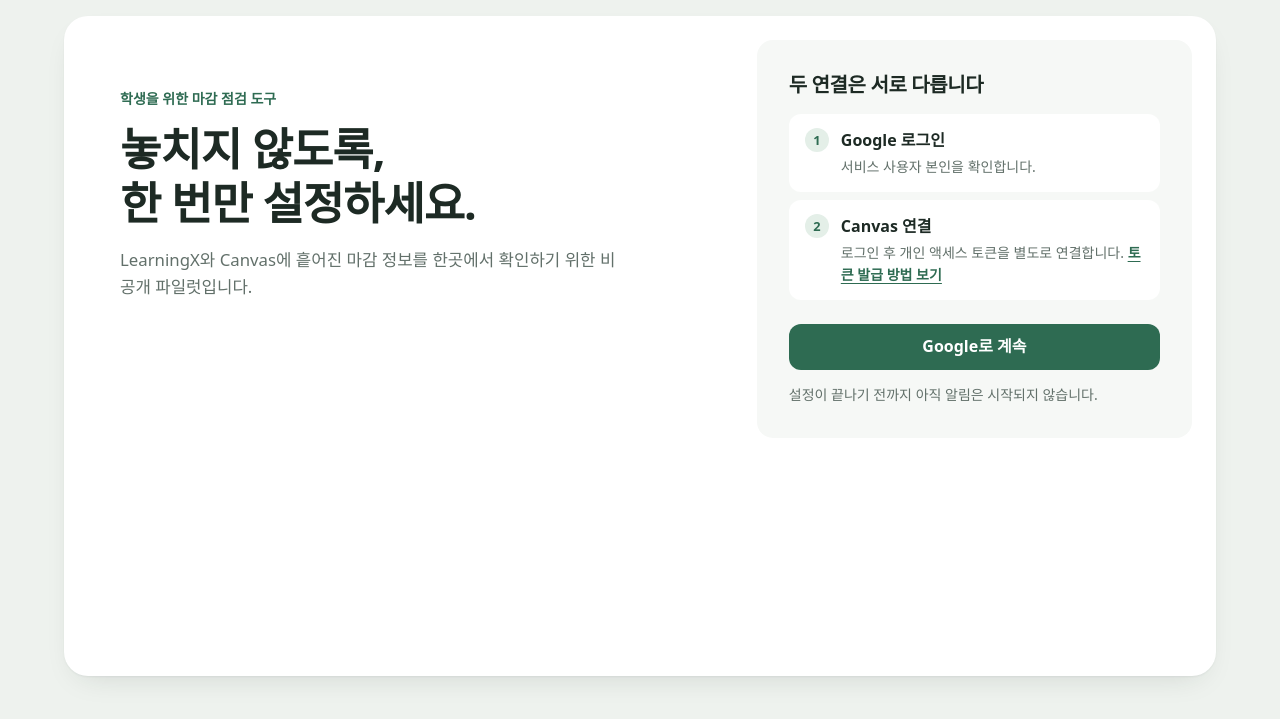
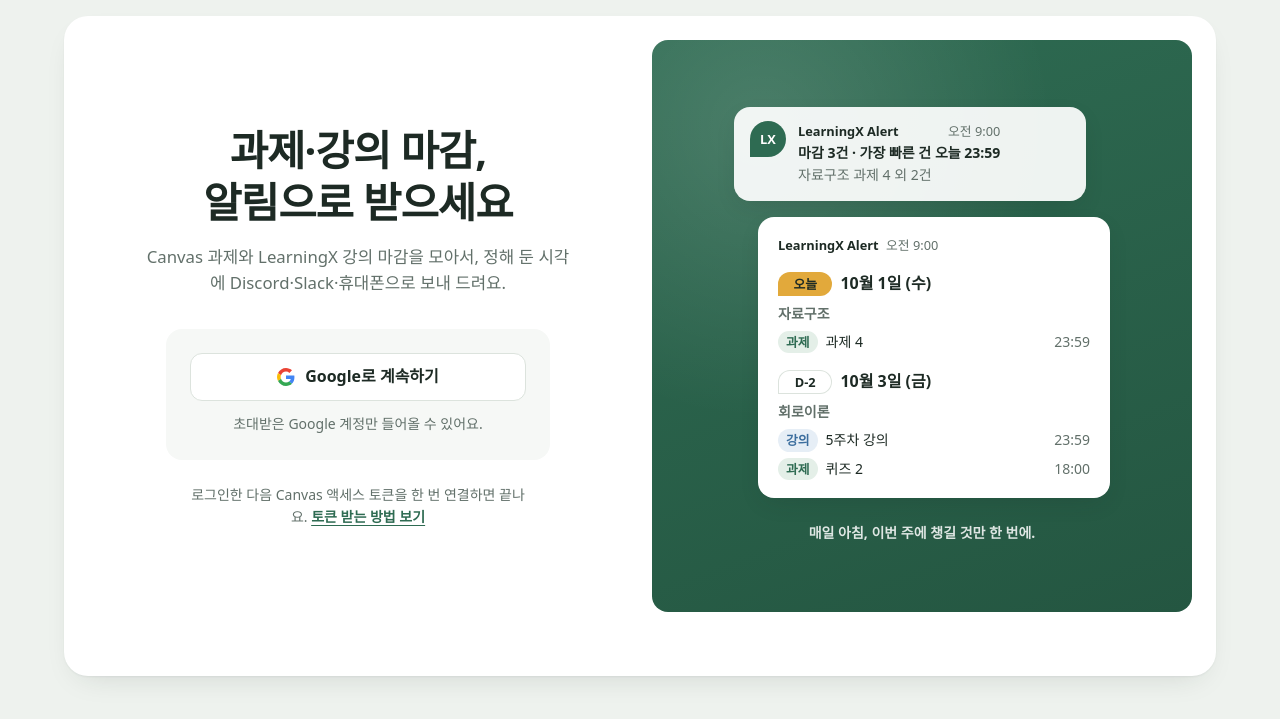
Before and after one commit to hjkim24/learningx-alert-web, a Django app: page /accounts/login/ in a window 1280 px wide. Shown: the part 66-785 px from the top of the page. Run offline with Django 5.2, Linux system fonts and the light colour scheme; some libraries are stand-ins or nearby versions.

Commit message:
feat(login): split layout with sample alert, plainer copy

```diff
--- a/static/app.css
+++ b/static/app.css
@@ -1135,21 +1135,6 @@ button[aria-busy="true"] {
   padding: 24px;
 }
 
-.hero {
-  padding: 48px 32px;
-}
-
-.hero h1 {
-  font-size: clamp(2rem, 4vw, 2.8rem);
-  line-height: 1.2;
-}
-
-.hero-copy {
-  max-width: 30em;
-  color: var(--muted);
-  font-size: 1.05rem;
-}
-
 .eyebrow {
   margin: 0 0 12px;
   color: var(--brand);
@@ -1161,54 +1146,252 @@ button[aria-busy="true"] {
   display: none;
 }
 
-.login-panel {
+/* Login: headline + sign-in card on the left, a sample alert on the right. */
+.login-layout {
+  display: grid;
+  grid-template-columns: minmax(0, 1fr) minmax(0, 1fr);
+  gap: 24px;
+  min-height: calc(100vh - 180px);
+  padding: 24px;
+}
+
+.login-main {
+  display: flex;
+  flex-direction: column;
+  align-items: center;
+  justify-content: center;
+  padding: 48px 32px;
+  text-align: center;
+}
+
+.login-main h1 {
+  margin: 0 0 16px;
+  font-size: clamp(2rem, 3.6vw, 2.6rem);
+  line-height: 1.25;
+  letter-spacing: -0.02em;
+}
+
+.login-lead {
+  max-width: 26em;
+  margin: 0 0 32px;
+  color: var(--muted);
+  font-size: 1.05rem;
+  line-height: 1.6;
+}
+
+.login-card {
+  width: min(100%, 24rem);
   border-radius: var(--r-block);
   background: var(--surface-2);
-  padding: 32px;
-}
-
-.connection-steps {
-  margin: 0 0 24px;
-  display: grid;
+  padding: 24px;
+}
+
+.login-card form {
+  margin: 0;
+}
+
+.google-button {
+  width: 100%;
+  min-height: 48px;
+  border: 1px solid var(--line);
+  border-radius: var(--r-control);
+  background: var(--surface);
+  color: var(--ink);
+  display: inline-flex;
+  align-items: center;
+  justify-content: center;
+  gap: 10px;
+  font: inherit;
+  font-weight: 700;
+  cursor: pointer;
+  transition: background-color 120ms ease, border-color 120ms ease;
+}
+
+.google-button:hover {
+  border-color: var(--brand);
+  background: var(--brand-soft);
+}
+
+.google-mark {
+  width: 18px;
+  height: 18px;
+  flex: none;
+}
+
+.login-card .fine-print {
+  margin: 12px 0 0;
+}
+
+.login-after {
+  max-width: 24rem;
+  margin: 24px 0 0;
+  color: var(--muted);
+  font-size: var(--fs-small);
+  line-height: 1.6;
+}
+
+.login-after .guide-link {
+  white-space: nowrap;
+}
+
+.login-visual {
+  border-radius: var(--r-block);
+  background:
+    radial-gradient(circle at 20% 15%, rgb(255 255 255 / 14%), transparent 45%),
+    linear-gradient(160deg, var(--brand) 0%, var(--brand-strong) 100%);
+  display: flex;
+  flex-direction: column;
+  align-items: center;
+  justify-content: center;
+  gap: 16px;
+  padding: 48px 32px;
+  overflow: hidden;
+}
+
+.demo-push,
+.demo-message {
+  width: min(100%, 22rem);
+  border-radius: var(--r-block);
+  background: var(--surface);
+  box-shadow: var(--shadow-float);
+  color: var(--ink);
+}
+
+.demo-push {
+  display: flex;
+  gap: 12px;
+  padding: 14px 16px;
+  background: rgb(255 255 255 / 92%);
+  transform: translateX(-12px);
+}
+
+.demo-push p,
+.demo-message p {
+  margin: 0;
+}
+
+.demo-push-icon {
+  width: 36px;
+  height: 36px;
+  flex: none;
+  border-radius: var(--r-tag);
+  background: var(--brand);
+  color: var(--surface);
+  display: grid;
+  place-items: center;
+  font-size: var(--fs-meta);
+  font-weight: 700;
+}
+
+.demo-push-head {
+  display: flex;
+  justify-content: space-between;
+  gap: 12px;
+  font-size: var(--fs-meta);
+}
+
+.demo-push-head span,
+.demo-push-body {
+  color: var(--muted);
+}
+
+.demo-push-title {
+  font-size: var(--fs-small);
+  font-weight: 700;
+}
+
+.demo-push-body {
+  font-size: var(--fs-small);
+}
+
+.demo-message {
+  display: grid;
+  gap: 16px;
+  padding: 18px 20px;
+  transform: translateX(12px);
+  font-variant-numeric: tabular-nums;
+}
+
+.demo-message-meta {
+  color: var(--muted);
+  font-size: var(--fs-meta);
+}
+
+.demo-message-meta strong {
+  color: var(--ink);
+  margin-right: 4px;
+}
+
+.demo-day {
+  display: grid;
+  gap: 6px;
+}
+
+.demo-day-title {
+  display: flex;
+  align-items: center;
   gap: 8px;
-  padding: 0;
-  list-style: none;
-  counter-reset: step;
-}
-
-.connection-steps li {
-  border-radius: var(--r-control);
-  background: var(--surface);
-  display: grid;
-  gap: 2px;
-  padding: 14px 16px 14px 52px;
-  position: relative;
-  counter-increment: step;
-}
-
-.connection-steps li::before {
-  position: absolute;
-  top: 14px;
-  left: 16px;
-  width: 24px;
-  height: 24px;
-  border-radius: 50%;
+  font-weight: 700;
+}
+
+.demo-course {
+  color: var(--muted);
+  font-size: var(--fs-small);
+  font-weight: 700;
+}
+
+.demo-item {
+  display: flex;
+  align-items: center;
+  gap: 8px;
+  font-size: var(--fs-small);
+}
+
+.demo-kind {
+  border-radius: var(--r-pill);
   background: var(--brand-soft);
   color: var(--brand);
-  content: counter(step);
-  display: grid;
-  place-items: center;
+  padding: 1px 8px;
   font-size: var(--fs-meta);
   font-weight: 700;
 }
 
-.connection-steps span {
-  color: var(--muted);
-  font-size: var(--fs-small);
-}
-
-.login-panel .fine-print {
-  margin: 14px 0 0;
+.demo-kind-lecture {
+  background: var(--lake-soft);
+  color: var(--lake);
+}
+
+.demo-time {
+  margin-left: auto;
+  color: var(--muted);
+}
+
+.login-visual-caption {
+  margin: 8px 0 0;
+  color: rgb(255 255 255 / 85%);
+  font-size: var(--fs-small);
+  font-weight: 700;
+}
+
+@media (max-width: 760px) {
+  .login-layout {
+    grid-template-columns: 1fr;
+    min-height: 0;
+    padding: 10px;
+  }
+
+  .login-main {
+    padding: 32px 12px;
+  }
+
+  .login-visual {
+    padding: 32px 16px;
+  }
+
+  .demo-push,
+  .demo-message {
+    transform: none;
+  }
 }
 
 .notice-page {
--- a/templates/account/login.html
+++ b/templates/account/login.html
@@ -4,36 +4,62 @@
 {% block title %}로그인 · LearningX Alert{% endblock %}
 
 {% block content %}
-  <div class="split login-layout">
-    <section class="hero" aria-labelledby="login-title">
-      <p class="eyebrow">학생을 위한 마감 점검 도구</p>
-      <h1 id="login-title">놓치지 않도록,<br>한 번만 설정하세요.</h1>
-      <p class="hero-copy">
-        LearningX와 Canvas에 흩어진 마감 정보를 한곳에서 확인하기 위한
-        비공개 파일럿입니다.
+  <div class="login-layout">
+    <section class="login-main" aria-labelledby="login-title">
+      <h1 id="login-title">과제·강의 마감,<br>알림으로 받으세요</h1>
+      <p class="login-lead">
+        Canvas 과제와 LearningX 강의 마감을 모아서, 정해 둔 시각에
+        Discord·Slack·휴대폰으로 보내 드려요.
+      </p>
+
+      <div class="login-card">
+        <form method="post" action="{% provider_login_url 'google' process='login' %}">
+          {% csrf_token %}
+          <button class="google-button" type="submit">
+            <svg class="google-mark" viewBox="0 0 48 48" aria-hidden="true" focusable="false">
+              <path fill="#EA4335" d="M24 9.5c3.5 0 6.6 1.2 9.1 3.6l6.8-6.8C35.8 2.4 30.3 0 24 0 14.6 0 6.6 5.4 2.7 13.3l7.9 6.1C12.5 13.6 17.8 9.5 24 9.5z"/>
+              <path fill="#4285F4" d="M46.5 24.5c0-1.6-.1-3.1-.4-4.5H24v9h12.7c-.6 3-2.3 5.5-4.8 7.2l7.7 6c4.5-4.2 6.9-10.3 6.9-17.7z"/>
+              <path fill="#FBBC05" d="M10.5 28.6c-.5-1.4-.8-3-.8-4.6s.3-3.2.8-4.6l-7.9-6.1C1 16.6 0 20.2 0 24s1 7.4 2.7 10.7l7.8-6.1z"/>
+              <path fill="#34A853" d="M24 48c6.5 0 11.9-2.1 15.9-5.8l-7.7-6c-2.2 1.5-5 2.3-8.2 2.3-6.2 0-11.5-4.1-13.4-9.9l-7.9 6.1C6.6 42.6 14.6 48 24 48z"/>
+            </svg>
+            <span>Google로 계속하기</span>
+          </button>
+        </form>
+        <p class="fine-print">초대받은 Google 계정만 들어올 수 있어요.</p>
+      </div>
+
+      <p class="login-after">
+        로그인한 다음 Canvas 액세스 토큰을 한 번 연결하면 끝나요.
+        <a class="guide-link" href="{% url 'canvas_token_guide' %}">토큰 받는 방법 보기</a>
       </p>
     </section>
 
-    <section class="login-panel" aria-labelledby="login-steps-title">
-      <div>
-        <p class="section-index" aria-hidden="true">01—02</p>
-        <h2 id="login-steps-title">두 연결은 서로 다릅니다</h2>
+    <aside class="login-visual" aria-label="알림 예시">
+      <div class="demo-push" aria-hidden="true">
+        <span class="demo-push-icon">LX</span>
+        <div>
+          <p class="demo-push-head"><strong>LearningX Alert</strong><span>오전 9:00</span></p>
+          <p class="demo-push-title">마감 3건 · 가장 빠른 건 오늘 23:59</p>
+          <p class="demo-push-body">자료구조 과제 4 외 2건</p>
+        </div>
       </div>
-      <ol class="connection-steps">
-        <li>
-          <strong>Google 로그인</strong>
-          <span>서비스 사용자 본인을 확인합니다.</span>
-        </li>
-        <li>
-          <strong>Canvas 연결</strong>
-          <span>로그인 후 개인 액세스 토큰을 별도로 연결합니다. <a class="guide-link" href="{% url 'canvas_token_guide' %}">토큰 발급 방법 보기</a></span>
-        </li>
-      </ol>
-      <form method="post" action="{% provider_login_url 'google' process='login' %}">
-        {% csrf_token %}
-        <button class="primary-button full-width" type="submit">Google로 계속</button>
-      </form>
-      <p class="fine-print">설정이 끝나기 전까지 아직 알림은 시작되지 않습니다.</p>
-    </section>
+
+      <div class="demo-message" aria-hidden="true">
+        <p class="demo-message-meta"><strong>LearningX Alert</strong> 오전 9:00</p>
+        <div class="demo-day">
+          <p class="demo-day-title"><span class="badge badge-dday is-urgent">오늘</span> 10월 1일 (수)</p>
+          <p class="demo-course">자료구조</p>
+          <p class="demo-item"><span class="demo-kind">과제</span> 과제 4 <span class="demo-time">23:59</span></p>
+        </div>
+        <div class="demo-day">
+          <p class="demo-day-title"><span class="badge badge-dday">D-2</span> 10월 3일 (금)</p>
+          <p class="demo-course">회로이론</p>
+          <p class="demo-item"><span class="demo-kind demo-kind-lecture">강의</span> 5주차 강의 <span class="demo-time">23:59</span></p>
+          <p class="demo-item"><span class="demo-kind">과제</span> 퀴즈 2 <span class="demo-time">18:00</span></p>
+        </div>
+      </div>
+
+      <p class="login-visual-caption">매일 아침, 이번 주에 챙길 것만 한 번에.</p>
+    </aside>
   </div>
 {% endblock %}
```
Also changed, not shown: accounts/tests/test_pages.py (+6 -4 lines).
